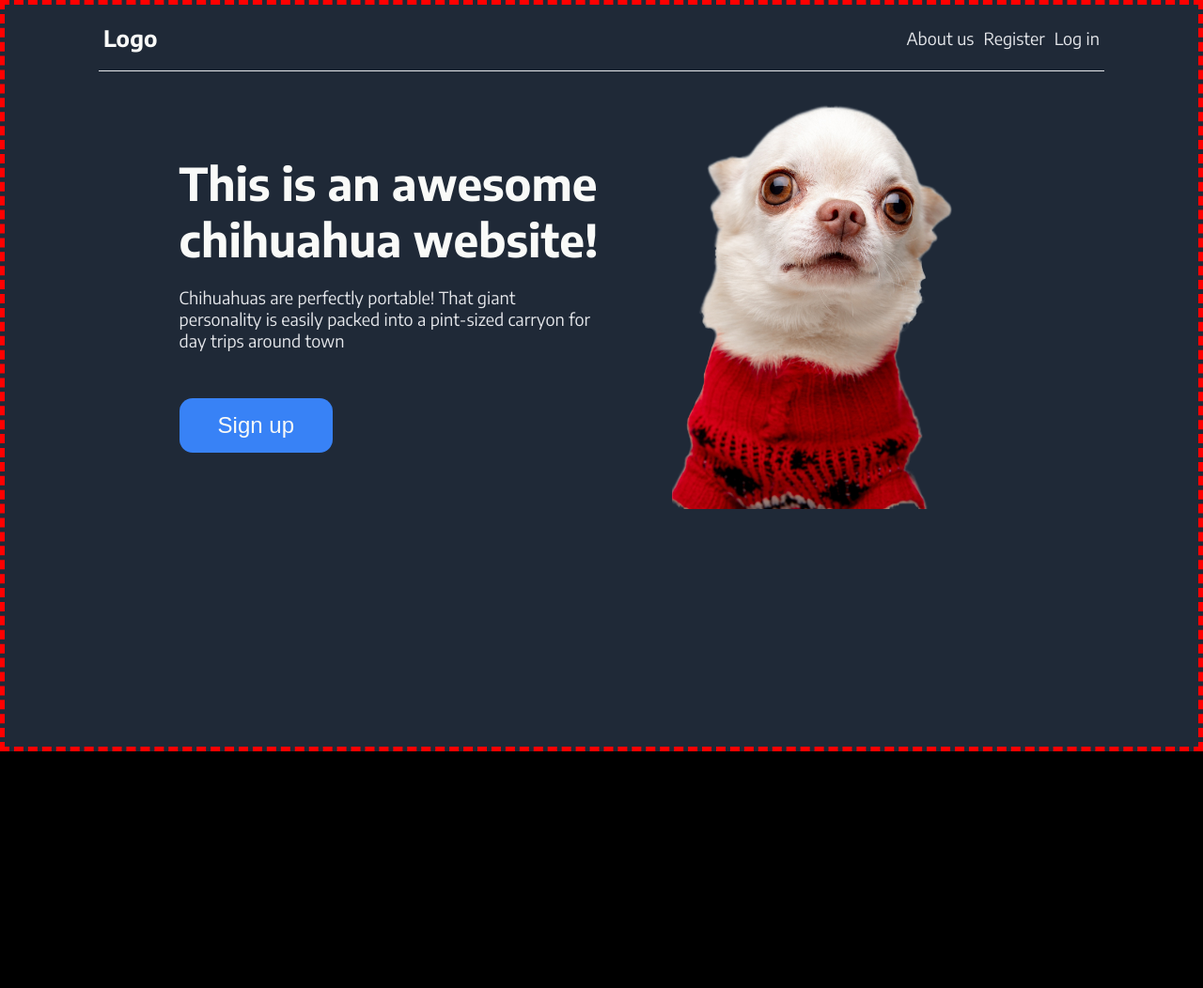
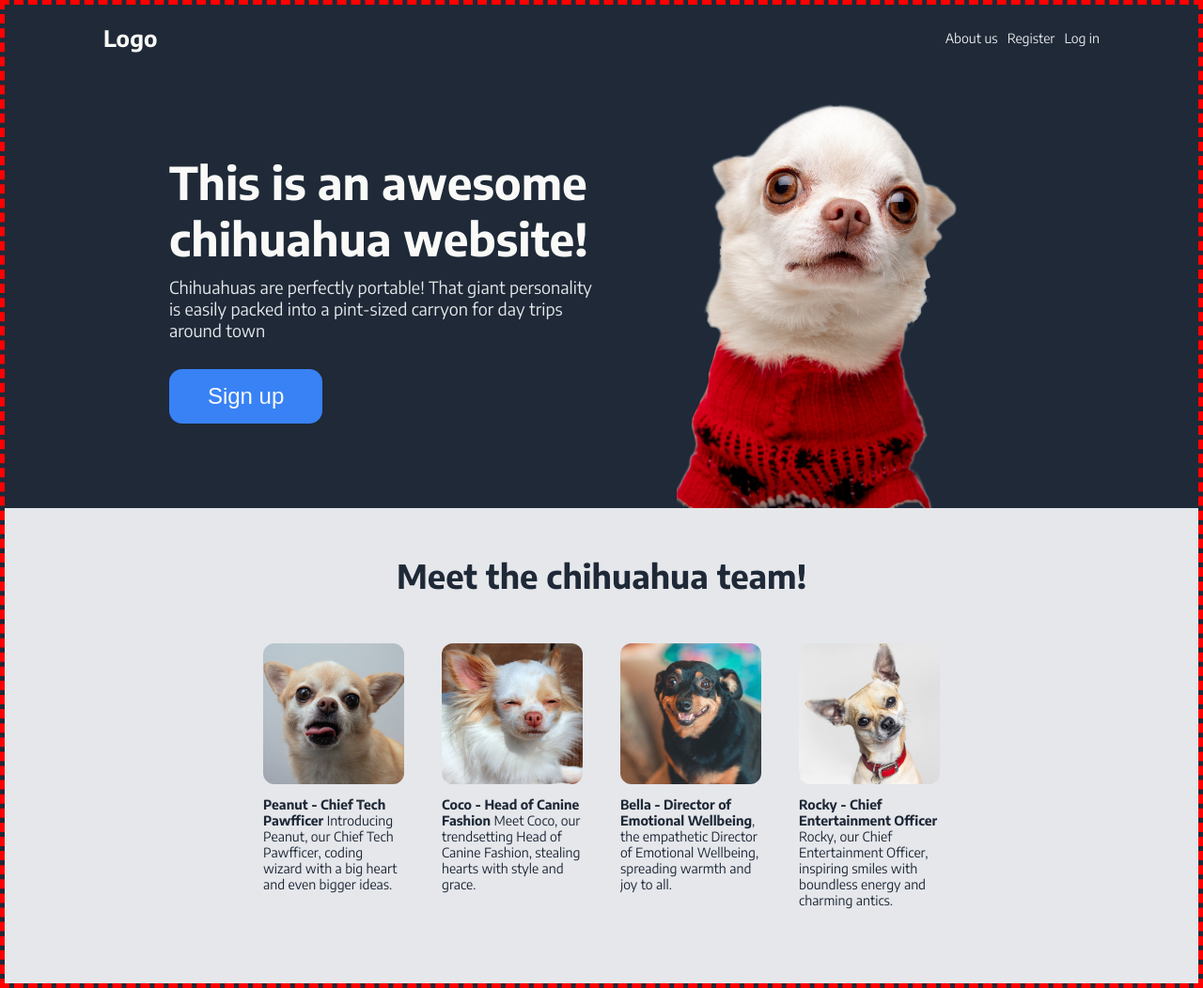
Before and after one commit to Gabriel0991/odin-landing-page, a plain HTML site: page index.html in a window 1280 px wide. Shown: the whole page at 94% size. Before the commit the page ends 800 px from the top, so only its background shows below. Drawn offline with Linux system fonts and the light colour scheme.

Commit message:
Information section completed.

```diff
--- a/index.html
+++ b/index.html
@@ -9,7 +9,7 @@
     <link
         href="https://fonts.googleapis.com/css2?family=Encode+Sans:wght@100;400;700;800&family=Open+Sans:ital,wght@0,300;0,400;0,700;1,300;1,400;1,700&family=Roboto:wght@300;400;700;900&display=swap"
         rel="stylesheet">
-        <link rel="stylesheet" href="style.css">
+    <link rel="stylesheet" href="style.css">
     <title>Home</title>
 </head>
 
@@ -24,14 +24,54 @@
         <div class="hero">
             <div class="herottb">
                 <div class="htitle">This is an awesome chihuahua website!</div>
-                <div class="hsubtext">Chihuahuas are perfectly portable! That giant personality is easily packed into a pint-sized carryon for day trips around town</div>
+                <div class="hsubtext">Chihuahuas are perfectly portable! That giant personality is easily packed into a
+                    pint-sized carryon for day trips around town</div>
                 <div class="hbutton"><button>Sign up</button></div>
             </div>
             <div class="himage"><img src="/odin-landing-page/images/chihuahuahero.png" alt=""></div>
         </div>
     </div>
+<!-- Information section -->
+    <div class="information">
+        <div class="infotitle">Meet the chihuahua team!</div>
+        <div class="ilustrations">
+            <div class="ilusections">
+                <div class="infoimg"><img src="/odin-landing-page/images/chihuahua1.jpg"
+                        alt="cute chihuahua team member"></div>
+                <div class="infoimgsubtext"><b>Peanut - Chief Tech Pawfficer</b> Introducing Peanut, our Chief
+                    Tech Pawfficer, coding wizard with a big heart and even bigger
+                    ideas.
+                </div>
+            </div>
+            <div class="ilusections">
+                <div class="infoimg"><img src="/odin-landing-page/images/chihuahua3.jpg"
+                        alt="cute chihuahua team member"></div>
+                <div class="infoimgsubtext"><b>Coco - Head of Canine Fashion</b>
 
-            <!-- <div class="himage"><img src="/odin-ex
+                    Meet Coco, our trendsetting Head of Canine Fashion, stealing
+                    hearts with style and grace.
+                </div>
+            </div>
+            <div class="ilusections">
+                <div class="infoimg"><img src="/odin-landing-page/images/chihuahua4.jpg"
+                        alt="cute chihuahua team member"></div>
+                <div class="infoimgsubtext"><b>Bella - Director of Emotional Wellbeing</b>, the empathetic
+                    Director of Emotional Wellbeing, spreading warmth and joy to all.
+                </div>
+            </div>
+            <div class="ilusections">
+                <div class="infoimg"><img src="/odin-landing-page/images/chihuahua5.jpg"
+                        alt="cute chihuahua team member"></div>
+                <div class="infoimgsubtext"><b>Rocky - Chief Entertainment Officer</b> Rocky, our Chief
+                    Entertainment Officer, inspiring smiles with boundless energy and
+                    charming antics.
+                </div>
+            </div>
+
+
+
+        </div>
+    </div>
 </body>
 
 </html>
--- a/style.css
+++ b/style.css
@@ -19,12 +19,12 @@ body {
   background-color: #1f2937;
   color: #e5e7eb;
   margin: auto;
-  padding: 0 100px;
 }
-
+/* Header Section */
 .header {
   display: flex;
   flex-flow: column wrap;
+  padding: 0 100px;
 }
 
 .nav {
@@ -36,7 +36,8 @@ body {
   margin-bottom: 30px;
   flex-wrap: wrap;
   justify-items: flex-end;
-  border-bottom: 1px solid #e5e7eb;
+  font-size:14px;
+
 }
 
 .logo {
@@ -50,7 +51,7 @@ body {
   display: flex;
   justify-content: center;
   flex-wrap: wrap;
-  padding: 0 8%;
+  padding: 0 7%;
 }
 
 .herottb {
@@ -58,7 +59,8 @@ body {
   flex-flow: column wrap;
   flex: 1;
   align-self: center;
-  gap: 20px;
+  gap: 10px;
+  padding-bottom: 30px;
 }
 
 .himage {
@@ -78,20 +80,57 @@ body {
 }
 
 .hbutton button {
-  margin-top:30px;
+  margin-top: 20px;
   background-color: #3882f6;
   color: #f9faf8;
   border: none;
   text-decoration: none;
   font-size: 24px;
-  padding:14px 40px;
+  padding: 14px 40px;
   border-radius: 14px;
-  transition-duration: 0.40s;
-  border:1px solid transparent;
+  transition-duration: 0.4s;
+  border: 1px solid transparent;
 }
 
-.hbutton button:hover{
-background-color: #1f2937;
-border:1px solid #3882f6;
-/* margin:-1px; */
+.hbutton button:hover {
+  background-color: #1f2937;
+  border: 1px solid #3882f6;
 }
+/* Information Section */
+.information {
+  padding: 0 100px;
+  display: flex;
+  /* justify-content:center; */
+  /* align-items: center; */
+  flex-flow: column wrap;
+  background-color: #e5e7eb;
+  color: #1f2937;
+  font-size: 14px;
+}
+.infotitle {
+  color: #1f2937;
+  font-size: 35px;
+  font-weight: bolder;
+  margin: 50px 0;
+  align-self: center;
+}
+
+.ilustrations {
+  display: flex;
+  justify-content: center;
+  flex-wrap: wrap;
+  gap: 40px;
+  /* max-width: fit-content; */
+}
+.ilusections {
+  max-width: 150px;
+  margin-bottom: 80px;
+}
+
+.infoimg img {
+  width: 100%;
+  height: 100%;
+  border-radius: 12px;
+  margin-bottom: 10px;
+
+}
```
